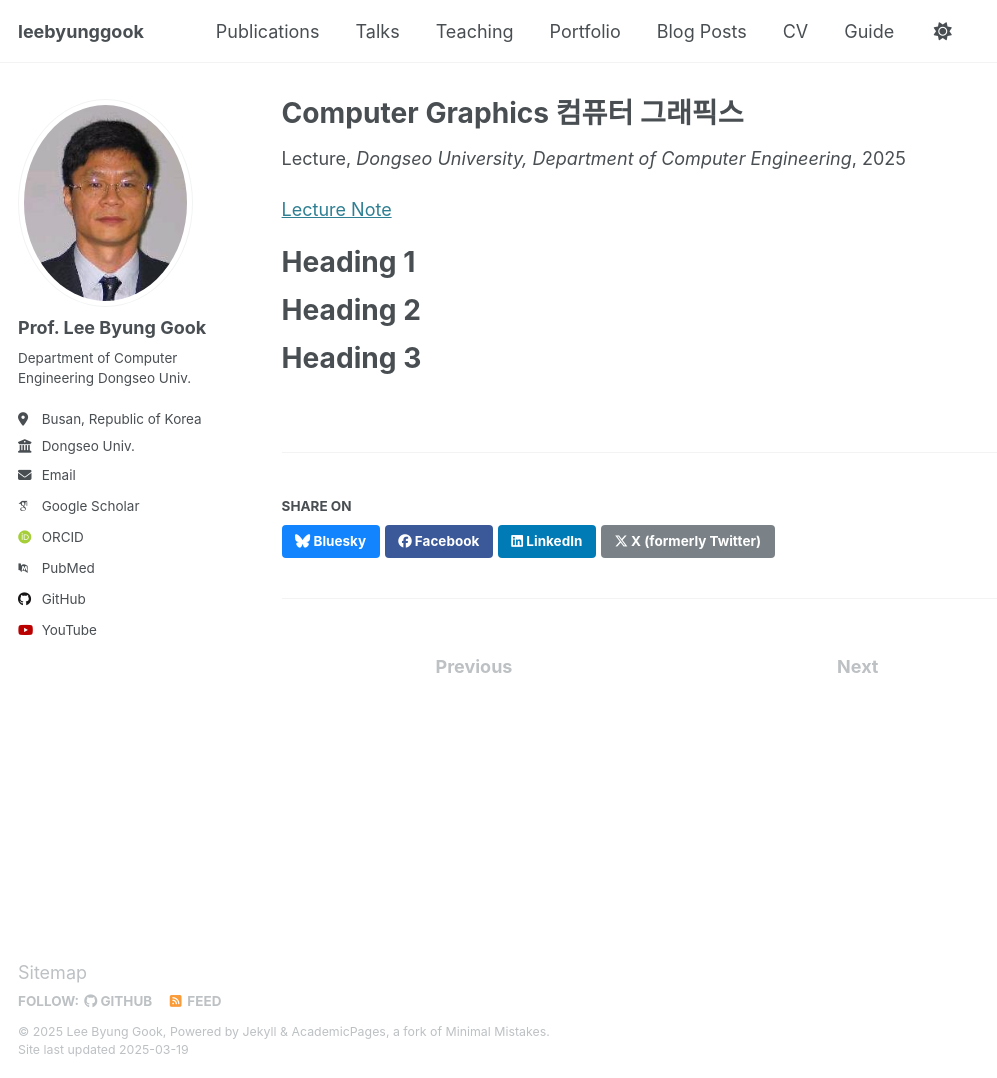
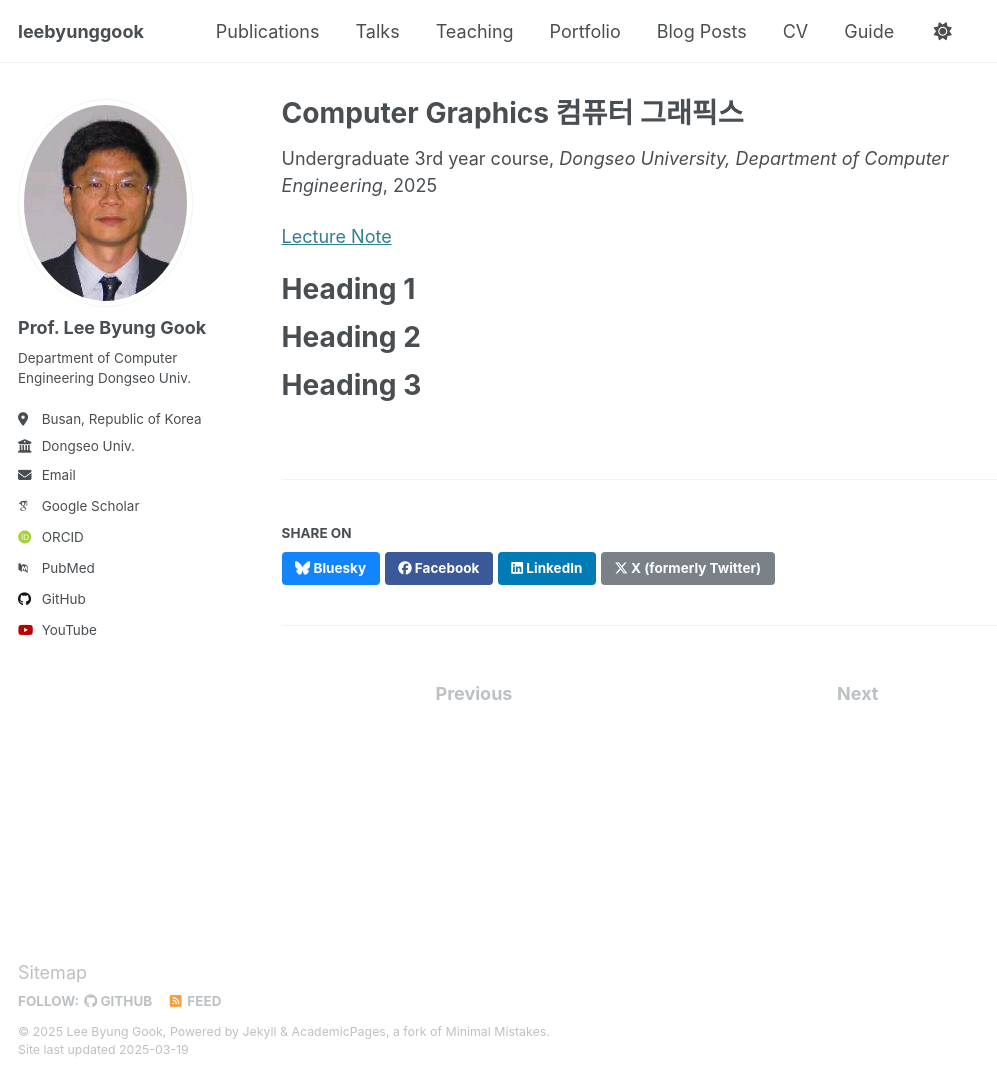
Before and after one commit to leebyunggook/leebyunggook.github.io, a Jekyll site: the page built from _teaching/2025-spring-teaching-2.md, in a window 1280 px wide and 1078 px high. Shown: the whole window, without its empty margins (0-997 px from the left). Built offline with Jekyll 4.4.1, drawn with Linux system fonts in a browser that asks for light colours; some web fonts are replaced.

Commit message:
Update 2025-spring-teaching-2.md

```diff
--- a/_teaching/2025-spring-teaching-2.md
+++ b/_teaching/2025-spring-teaching-2.md
@@ -1,7 +1,7 @@
 ---
 title: "Computer Graphics 컴퓨터 그래픽스"
 collection: teaching
-type: "Lecture"
+type: "Undergraduate 3rd year course"
 permalink: /teaching/2025-spring-teaching-2
 venue: "Dongseo University, Department of Computer Engineering"
 date: 2025-03-02
```
